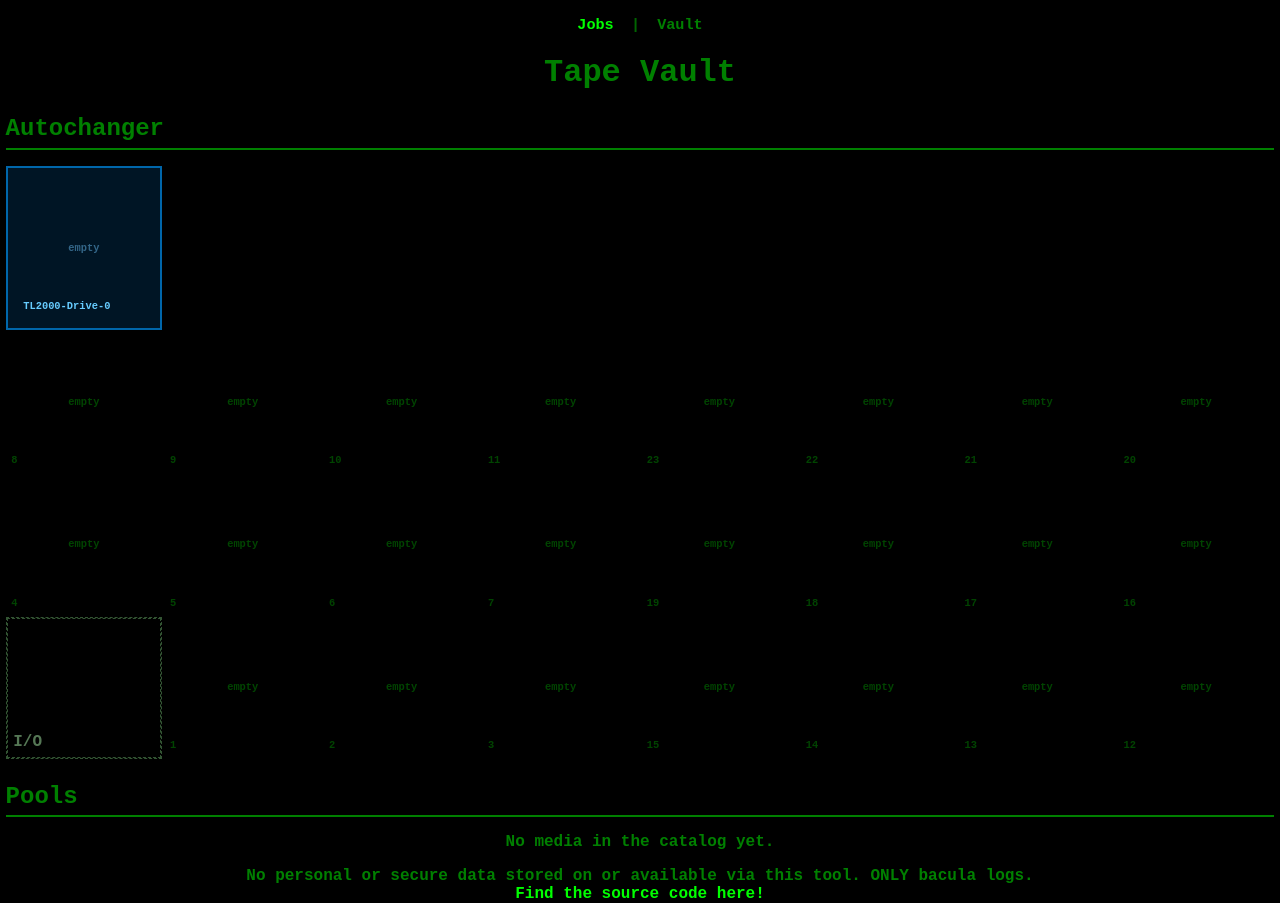
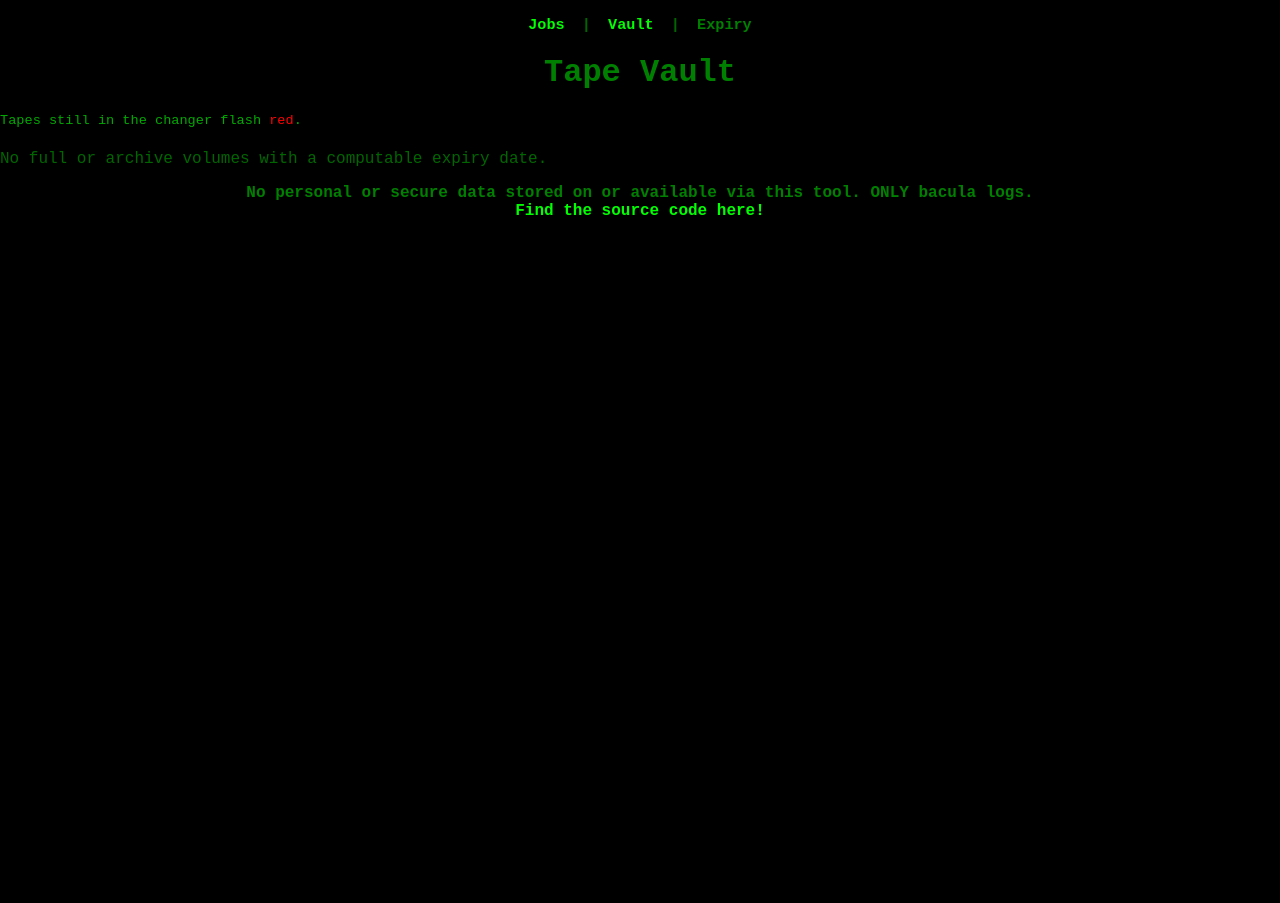
Before and after one commit to KenwoodFox/bacula-flask, a Flask app: page /vault?view=expiry in a window 1280 px wide. After the commit the page ends 215 px from the top, so only its background shows below. Run offline with Flask 3, Linux system fonts and the light colour scheme; data that the repository does not hold is empty; some libraries are stand-ins or nearby versions.

Commit message:
Add expiry view

```diff
--- /dev/null
+++ b/app/expiry_layout.py
@@ -0,0 +1,84 @@
+"""Group catalog media by retention expiry for off-site planning."""
+
+from datetime import datetime, timedelta
+
+
+def volume_expires_at(lastwritten, volretention, pool_volretention):
+    if not lastwritten:
+        return None
+    sec = int(volretention or 0) or int(pool_volretention or 0)
+    if sec <= 0:
+        return None
+    return lastwritten + timedelta(seconds=sec)
+
+
+_EXPIRY_STATUSES = frozenset({"full", "archive"})
+
+
+def _show_on_expiry_view(tape) -> bool:
+    return (tape.get("volstatus") or "").strip().lower() in _EXPIRY_STATUSES
+
+
+def enrich_tape_expiry(tape, *, volretention=0, pool_volretention=0):
+    """Add expires_at / expire_year / expires_label on a tape dict."""
+    expires = volume_expires_at(
+        tape.get("lastwritten"),
+        volretention,
+        pool_volretention,
+    )
+    tape["expires_at"] = expires
+    tape["expire_year"] = expires.year if expires else None
+    tape["expires_label"] = expires.strftime("%Y-%m-%d") if expires else ""
+    return tape
+
+
+def _apply_relocate_hints(tapes):
+    """In-changer tapes expiring after the earliest year → move with that cohort."""
+    years = [
+        t["expire_year"]
+        for t in tapes
+        if t.get("in_changer")
+        and t.get("expire_year")
+        and not t.get("is_cleaning")
+    ]
+    if not years:
+        return
+    min_year = min(years)
+    for tape in tapes:
+        year = tape.get("expire_year")
+        if (
+            tape.get("in_changer")
+            and year
+            and year > min_year
+            and not tape.get("is_cleaning")
+        ):
+            tape["relocate_hint"] = year
+
+
+def build_expiry_groups(tapes):
+    """Full / Archive volumes; oldest expiry first, grouped by calendar year."""
+    tapes = [t for t in tapes if _show_on_expiry_view(t)]
+    dated = [t for t in tapes if t.get("expires_at")]
+    unknown = [t for t in tapes if not t.get("expires_at")]
+
+    dated.sort(key=lambda t: t["expires_at"])
+    unknown.sort(key=lambda t: (t.get("volumename") or "").lower())
+
+    by_year = {}
+    for tape in dated:
+        by_year.setdefault(tape["expire_year"], []).append(tape)
+
+    groups = []
+    for year in sorted(by_year):
+        groups.append(
+            {
+                "year": year,
+                "label": str(year),
+                "tapes": by_year[year],
+            }
+        )
+    if unknown:
+        groups.append({"year": None, "label": "Unknown", "tapes": unknown})
+
+    _apply_relocate_hints(tapes)
+    return groups
--- a/app/routes.py
+++ b/app/routes.py
@@ -1,6 +1,6 @@
 import os
 
-from flask import Blueprint, Response, abort, jsonify, redirect, render_template, request, session, url_for
+from flask import Blueprint, Response, abort, redirect, render_template, request, session, url_for
 
 from .auth import SESSION_KEY, _safe_next, check_password, password_enabled
 
@@ -11,7 +11,7 @@ from .catalog import (
     fetch_volume,
     fetch_volumes_for_labels,
 )
-from .drive_stats import fetch_drive_stats
+from .expiry_layout import build_expiry_groups
 from .library_layout import build_vault_layout
 from .labels import (
     build_tape_label,
@@ -65,20 +65,24 @@ def index():
 
 @bp.route("/vault")
 def media_vault():
+    view = request.args.get("view", "layout")
+    if view not in ("layout", "expiry"):
+        view = "layout"
+
     pools = fetch_media_by_pool()
     all_tapes = [tape for pool in pools for tape in pool["media"]]
 
-    return render_template(
-        "media_vault.html",
-        pools=pools,
-        shelf_cols=SHELF_COLS,
-        **build_vault_layout(all_tapes),
-    )
+    ctx = {
+        "pools": pools,
+        "shelf_cols": SHELF_COLS,
+        "vault_view": view,
+    }
+    if view == "expiry":
+        ctx["expiry_groups"] = build_expiry_groups(all_tapes)
+    else:
+        ctx.update(build_vault_layout(all_tapes))
 
-
-@bp.route("/vault/api/drive/<path:drive_name>/stats")
-def vault_drive_stats(drive_name):
-    return jsonify(fetch_drive_stats(drive_name))
+    return render_template("media_vault.html", **ctx)
 
 
 @bp.route("/vault/barcode/<path:volumename>.png")
--- a/app/static/style.css
+++ b/app/static/style.css
@@ -275,6 +275,75 @@ td[data-percentage] {
   font-weight: normal;
 }
 
+.expiry-vault-section {
+  text-align: left;
+  max-width: 100%;
+}
+
+.expiry-intro {
+  color: #00aa00;
+  font-weight: normal;
+  font-size: 0.85rem;
+  margin: 0 0 1.25rem;
+  line-height: 1.4;
+}
+
+.expiry-intro code {
+  color: #0c0;
+}
+
+.expiry-intro-red {
+  color: red;
+}
+
+.expiry-year-group {
+  margin-bottom: 1.5rem;
+}
+
+.expiry-year-title {
+  text-align: left;
+  border-bottom: 2px solid #aa8800;
+  padding-bottom: 0.35rem;
+  margin-bottom: 0.75rem;
+  color: #c9a800;
+}
+
+.expiry-shelf {
+  margin-bottom: 0.5rem;
+}
+
+.expiry-shelf .tape-cell.status-full,
+.expiry-shelf .tape-cell.status-f,
+.expiry-shelf .tape-cell.status-fu,
+.expiry-shelf .tape-cell.status-archive {
+  opacity: 1;
+  filter: none;
+  border-color: #335533;
+  background: #0a120a;
+  color: #88aa88;
+}
+
+.expiry-shelf .tape-cell.status-full:hover,
+.expiry-shelf .tape-cell.status-f:hover,
+.expiry-shelf .tape-cell.status-fu:hover,
+.expiry-shelf .tape-cell.status-archive:hover {
+  border-color: #557755;
+}
+
+.expiry-shelf .tape-cell.tape-in-changer {
+  opacity: 1;
+  filter: none;
+  background: #1a0000;
+  border-color: red;
+  color: #faa;
+  animation: flash 1s infinite;
+}
+
+.tape-hint-arrow {
+  color: #ff8888;
+  font-weight: bold;
+}
+
 .lib-cell {
   position: relative;
   min-width: 0;
@@ -321,17 +390,6 @@ td[data-percentage] {
   color: #66ccff;
 }
 
-.drive-stats {
-  margin-top: 0.2rem;
-  padding: 0.2rem 0.25rem;
-  font-size: 0.55rem;
-  font-weight: normal;
-  line-height: 1.25;
-  color: #66ccff;
-  text-align: left;
-  word-break: break-word;
-}
-
 .volume-label-hero {
   margin: 1rem auto 1.5rem;
   max-width: 32rem;
--- a/app/static/vault-drives.js
+++ /dev/null
@@ -1,29 +0,0 @@
-(function () {
-  const nodes = document.querySelectorAll(".drive-stats[data-drive]");
-  if (!nodes.length) return;
-
-  function render(el, data) {
-    if (!data.mounted) {
-      el.textContent = "no tape";
-      return;
-    }
-    el.textContent = data.lines.join(" · ");
-  }
-
-  function poll(el) {
-    const drive = el.dataset.drive;
-    fetch("/vault/api/drive/" + encodeURIComponent(drive) + "/stats")
-      .then((r) => r.json())
-      .then((data) => render(el, data))
-      .catch(() => {
-        el.textContent = "stats unavailable";
-      });
-  }
-
-  function tick() {
-    nodes.forEach(poll);
-  }
-
-  tick();
-  setInterval(tick, 20000);
-})();
--- a/app/templates/_drive_bay.html
+++ b/app/templates/_drive_bay.html
@@ -1,9 +1,8 @@
-<div class="lib-drive" data-drive="{{ drive.name }}">
+<div class="lib-drive">
     {% if drive.tape %}
     {% with tape=drive.tape, slot_label=drive.name, drive_footer=true %}
     {% include "_tape_cell.html" %}
     {% endwith %}
-    <div class="drive-stats" data-drive="{{ drive.name }}" aria-live="polite"></div>
     {% else %}
     <div class="lib-empty">
         <span class="tape-slot">{{ drive.name }}</span>
--- /dev/null
+++ b/app/templates/_expiry_view.html
@@ -0,0 +1,23 @@
+<section class="expiry-vault-section">
+    <p class="expiry-intro">
+        Tapes still in the changer flash <span class="expiry-intro-red">red</span>.
+        {% if expiry_groups|length > 1 %}
+        Group tapes with that year for
+        off-site storage.
+        {% endif %}
+    </p>
+    {% for group in expiry_groups %}
+    <section class="expiry-year-group">
+        <h2 class="expiry-year-title">{{ group.label }} <span class="pool-count">({{ group.tapes|length }})</span></h2>
+        <div class="tape-shelf expiry-shelf" style="--shelf-cols: {{ shelf_cols }};">
+            {% for tape in group.tapes %}
+            {% with expiry_footer=true %}
+            {% include "_tape_cell.html" %}
+            {% endwith %}
+            {% endfor %}
+        </div>
+    </section>
+    {% else %}
+    <p class="pool-empty">No full or archive volumes with a computable expiry date.</p>
+    {% endfor %}
+</section>
--- a/app/templates/_tape_cell.html
+++ b/app/templates/_tape_cell.html
@@ -1,13 +1,13 @@
 <a href="{{ url_for('main.volume_details', volume_id=tape.volumename) }}"
-    class="tape-cell status-{{ tape.status_class }}{% if tape.is_cleaning %} tape-cleaning{% elif tape.out_of_changer %} tape-out{% endif %}"
-    title="Slot {{ tape.slot or '—' }}{% if tape.is_cleaning %} · cleaning{% elif tape.in_changer %} · in changer{% elif tape.out_of_changer %} · out of changer{% endif %} · {{ tape.volbytes }}">
+    class="tape-cell status-{{ tape.status_class }}{% if tape.is_cleaning %} tape-cleaning{% elif tape.out_of_changer %} tape-out{% endif %}{% if expiry_footer|default(false) and tape.in_changer %} tape-in-changer{% endif %}"
+    title="{% if tape.expires_label %}Expires {{ tape.expires_label }}{% if tape.relocate_hint %} · move with {{ tape.relocate_hint }} off-site{% endif %} · {% endif %}Slot {{ tape.slot or '—' }}{% if tape.is_cleaning %} · cleaning{% elif tape.in_changer %} · in changer{% elif tape.out_of_changer %} · out of changer{% endif %} · {{ tape.volbytes }}">
     <img class="tape-barcode" src="{{ url_for('main.vault_barcode_png', volumename=tape.volumename) }}"
         alt="{{ tape.volumename }}" loading="lazy" onerror="this.style.display='none'">
     <span class="tape-name">{{ tape.volumename }}</span>
     <div class="tape-footer">
         <span class="tape-slot">{% if slot_label is defined and slot_label %}{{ slot_label }}{% elif tape.slot %}{{ tape.slot }}{% endif %}</span>
         {% if not drive_footer|default(false) %}
-        <span class="tape-meta">{{ tape.volstatus }} · {{ tape.volbytes }}{% if tape.is_cleaning %} · clean{% elif tape.out_of_changer %} · out{% endif %}</span>
+        <span class="tape-meta">{% if expiry_footer|default(false) and tape.expires_label %}{{ tape.expires_label }}{% else %}{{ tape.volstatus }} · {{ tape.volbytes }}{% endif %}{% if tape.is_cleaning %} · clean{% elif tape.out_of_changer %} · out{% elif tape.relocate_hint %} · <span class="tape-hint-arrow" title="In changer; expires {{ tape.relocate_hint }} — group with other {{ tape.relocate_hint }} tapes">→{{ tape.relocate_hint }}</span>{% endif %}</span>
         {% endif %}
     </div>
 </a>
--- a/app/templates/media_vault.html
+++ b/app/templates/media_vault.html
@@ -6,11 +6,22 @@
 <nav class="site-nav">
     <a href="{{ url_for('main.index') }}">Jobs</a>
     <span class="nav-sep">|</span>
+    {% if vault_view == 'expiry' %}
+    <a href="{{ url_for('main.media_vault', view='layout') }}">Vault</a>
+  <span class="nav-sep">|</span>
+    <strong>Expiry</strong>
+    {% else %}
     <strong>Vault</strong>
+    <span class="nav-sep">|</span>
+    <a href="{{ url_for('main.media_vault', view='expiry') }}">Expiry</a>
+    {% endif %}
 </nav>
 
 <h1>Tape Vault</h1>
 
+{% if vault_view == 'expiry' %}
+{% include "_expiry_view.html" %}
+{% else %}
 {% for section in vault_sections %}
 {% include "_vault_section.html" %}
 {% endfor %}
@@ -32,9 +43,6 @@
     <p>No media in the catalog yet.</p>
     {% endfor %}
 </section>
+{% endif %}
 
 {% endblock %}
-
-{% block scripts %}
-<script src="/static/vault-drives.js"></script>
-{% endblock %}
```
Also changed, not shown: app/catalog.py (+21 -66 lines), app/drive_stats.py (deleted, +0 -69 lines).
